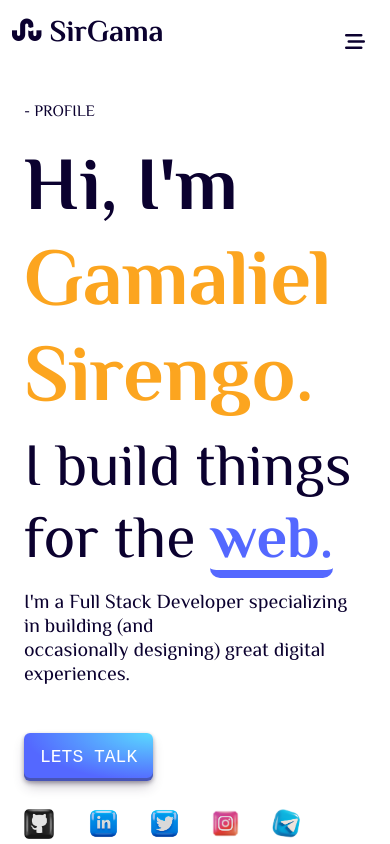
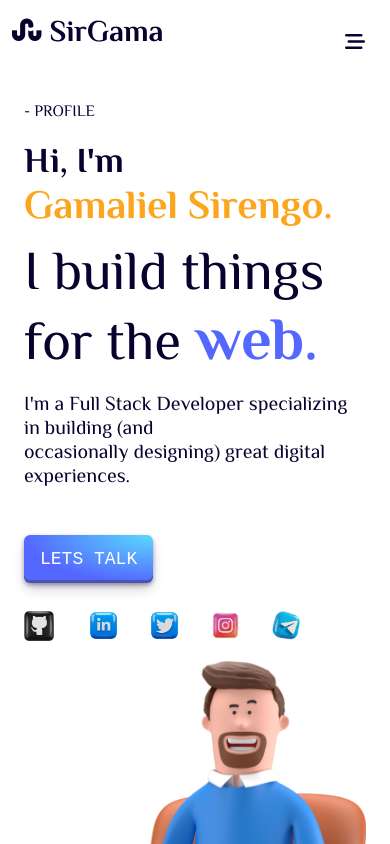
Before and after one commit to sirgama/sirgama.github.io, an Angular app: page / in a window 390 px wide. Shown: the top 844 px of the page. Built offline with nearby package versions, Linux system fonts and the light colour scheme; a web font is replaced by a local one.

Commit message:
add hover underline animation on web text in hero section

```diff
--- a/src/app/hero/hero.component.css
+++ b/src/app/hero/hero.component.css
@@ -28,9 +28,9 @@ h5{
 .web{
   color: #5468ff;
   font-weight: bolder;
-  border-bottom: 8px solid #5468ff;
   border-bottom-right-radius: 10px;
   border-bottom-left-radius: 10px;
+  font-family: 'Poppins' sans-serif !important;
 }
 .img1:hover,
 .img1:focus,
@@ -192,6 +192,32 @@ h5{
   .sett {
 height: auto;
 }
+.name{
+  font-size: 40px;
+  font-weight: bolder;
+  color: #fca51f;
+}
+
+h1{
+  font-weight: bolder;
+  font-size: 35px;
+}
+
+h2{
+  font-weight: 500;
+  font-size: 55px;
+  color: rgb(11, 1, 47);
+}
+h5{
+  font-weight: 300;
+}
+.web{
+  color: #5468ff;
+  font-weight: bolder;
+  font-size: 60px;
+  border-bottom-right-radius: 10px;
+  border-bottom-left-radius: 10px;
+}
 }
 
 
@@ -252,3 +278,28 @@ text-decoration: none;
   box-shadow: #3c4fe0 0 3px 7px inset;
   transform: translateY(2px);
 }
+
+
+.hover-underline-animation {
+  display: inline-block;
+  position: relative;
+  color: #5468ff;
+}
+
+.hover-underline-animation:after {
+  content: '';
+  position: absolute;
+  width: 100%;
+  transform: scaleX(0);
+  height: 7px;
+  bottom: 0;
+  left: 0;
+  background-color: #5468ff;
+  transform-origin: bottom right;
+  transition: transform 0.25s ease-out;
+}
+
+.hover-underline-animation:hover:after {
+  transform: scaleX(1);
+  transform-origin: bottom left;
+}
--- a/src/app/hero/hero.component.html
+++ b/src/app/hero/hero.component.html
@@ -5,7 +5,7 @@
     <div class="col-md-8 align-self-center ">
       <p class="mt-3 ">- PROFILE</p>
       <h1 class="fw-bold">Hi, I'm <br> <span class="name">Gamaliel Sirengo.</span> </h1>
-      <h2 class="mb-3">I build things for the <span class="web">web.</span> </h2>
+      <h2 class="mb-3">I build things for the <span class="web hover-underline-animation">web.</span> </h2>
       <h5 class="mt-2">I'm a Full Stack Developer specializing in building (and <br class="mt-2">occasionally designing) great digital experiences.  </h5>
       <div class="mt-5 mb-md-5 mb-lg-5">
         <a href="#"> <button class="btn btn-lg talkbtn" >LETS TALK</button> </a>
```
